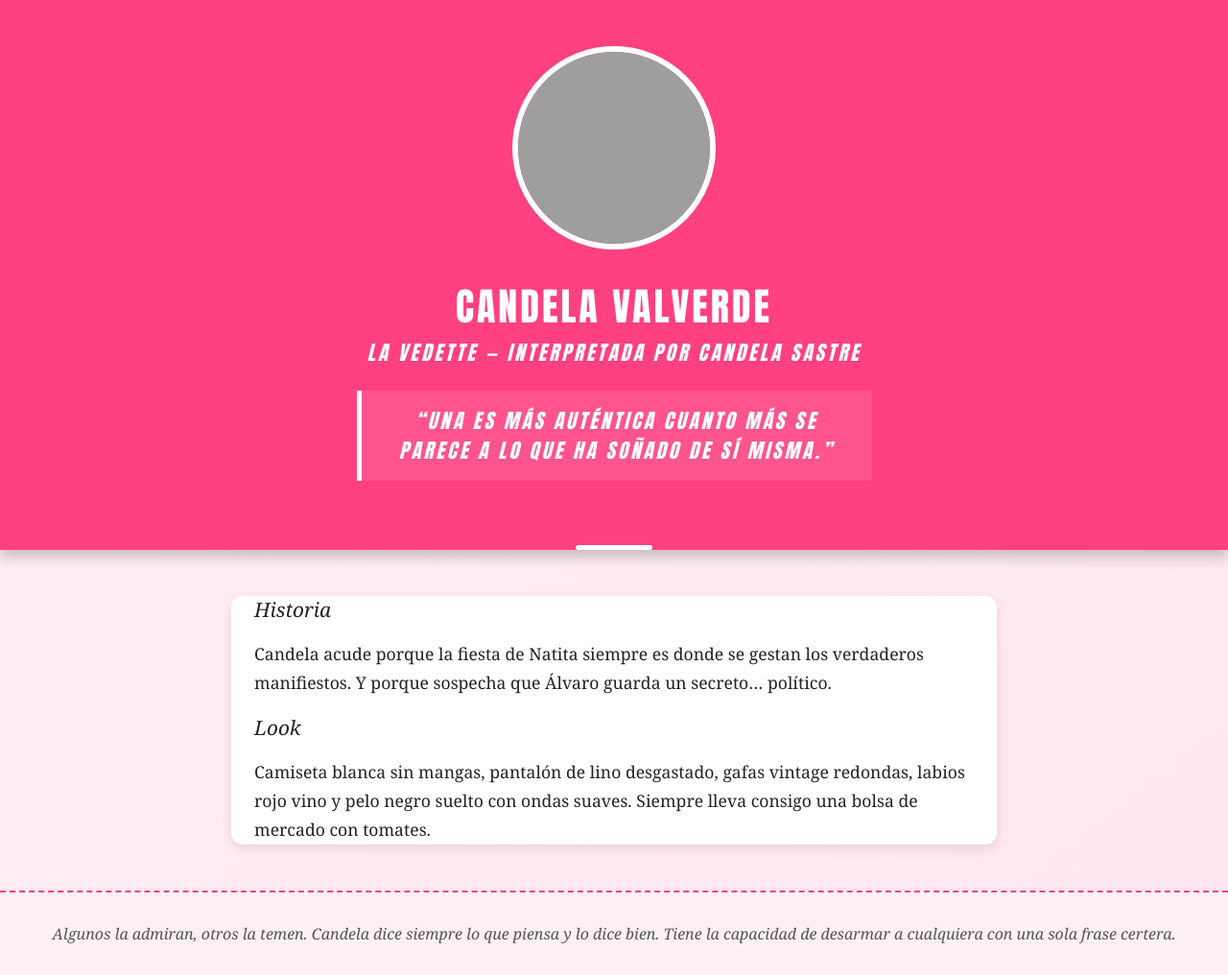
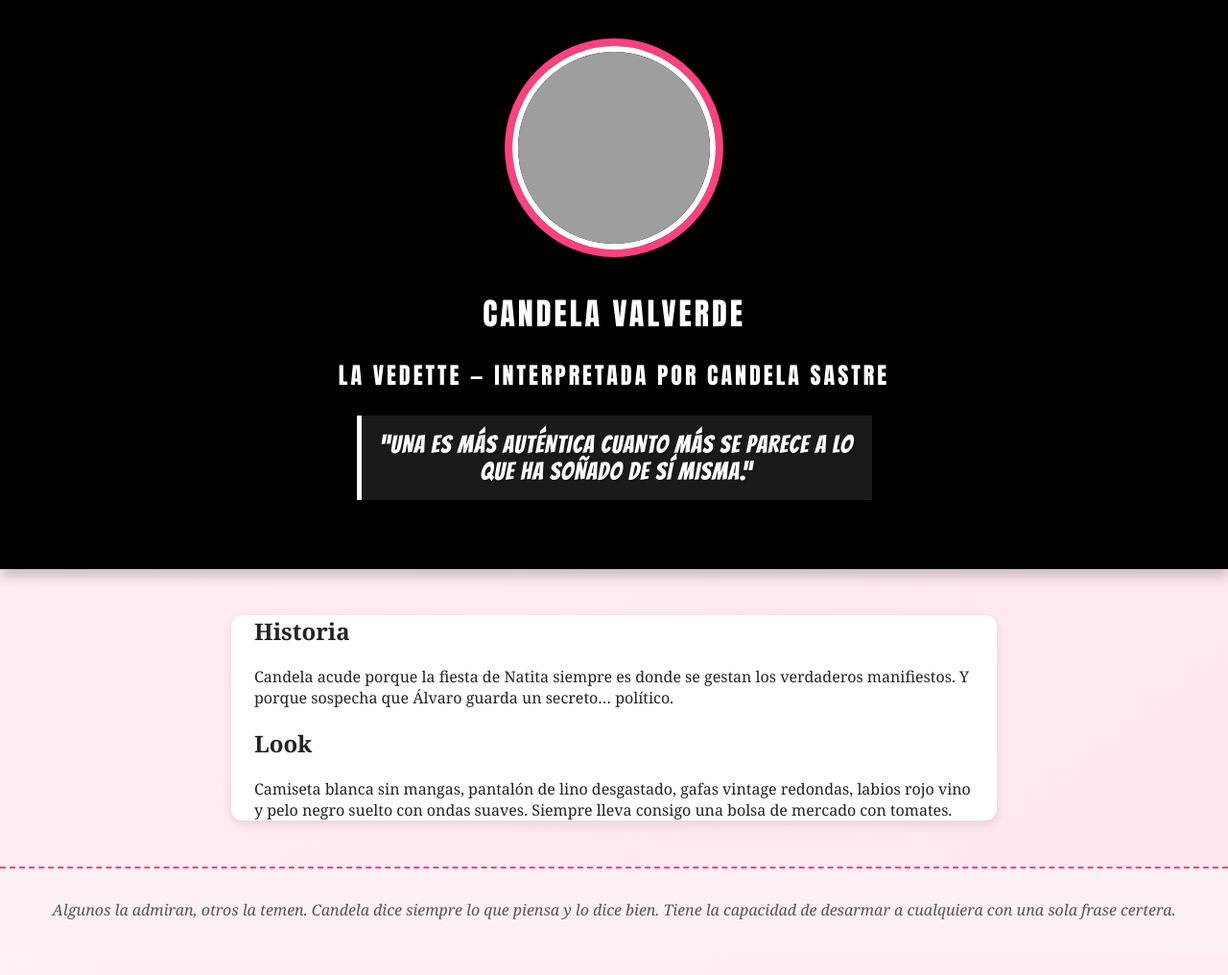
Before and after one commit to natitacruz/amigasalbordedeunataquedenervios, a Jekyll site: the page built from _reparto/candela.md, in a window 1280 px wide. Shown: the whole page at 96% size. Built offline with Jekyll 4.4.1, drawn with Linux system fonts in a browser that asks for light colours; after the commit the page ends 991 px from its top, so only the background shows below that; grey boxes are pictures that could not be loaded.

Commit message:
Update character.html

```diff
--- a/_layouts/character.html
+++ b/_layouts/character.html
@@ -4,12 +4,14 @@
   <meta charset="UTF-8">
   <title>{{ page.name }} — {{ page.title }}</title>
   <meta name="viewport" content="width=device-width, initial-scale=1.0">
+  <link href="https://fonts.googleapis.com/css2?family=Bangers&display=swap" rel="stylesheet">
   <style>
     body {
       margin: 0;
       font-family: 'Georgia', 'Helvetica Neue', sans-serif;
       background: linear-gradient(to bottom right, #fff0f5, #ffe6f0);
       color: #222;
+      transition: background 1s ease;
     }
 
     header {
@@ -22,18 +24,11 @@
       letter-spacing: 3px;
       box-shadow: 0 8px 12px rgba(0,0,0,0.2);
       position: relative;
+      transition: background-color 0.5s ease-in-out;
     }
 
-    header::after {
-      content: "";
-      position: absolute;
-      bottom: 0;
-      left: 50%;
-      transform: translateX(-50%);
-      width: 80px;
-      height: 5px;
-      background: white;
-      border-radius: 10px;
+    header:hover {
+      background-color: #000; /* efecto teatral */
     }
 
     header img {
@@ -44,30 +39,26 @@
       border: 6px solid white;
       box-shadow: 0 0 0 8px {{ page.color }};
       margin-bottom: 1rem;
+      transition: transform 0.4s ease, box-shadow 0.3s ease-in-out;
     }
 
-    h1 {
-      margin: 0.5rem 0 0;
-      font-size: 2.5rem;
-      font-weight: 900;
+    header img:hover {
+      transform: scale(1.05) rotate(-2deg);
+      box-shadow: 0 0 20px 6px white;
     }
 
-    h2 {
-      font-style: italic;
-      font-weight: 300;
-      font-size: 1.3rem;
-      margin-top: 0.2rem;
+    h1, h2, blockquote {
+      transition: transform 0.3s ease-in-out, color 0.3s ease;
     }
 
-    blockquote {
-      font-size: 1.3rem;
-      font-style: italic;
-      color: white;
-      margin: 1.5rem auto;
-      max-width: 500px;
-      background: rgba(255, 255, 255, 0.1);
-      padding: 1rem;
-      border-left: 5px solid white;
+    h1:hover {
+      transform: scale(1.05);
+      color: #ffe600;
+    }
+
+    blockquote:hover {
+      transform: scale(1.02);
+      color: #fff0f0;
     }
 
     main {
@@ -77,10 +68,11 @@
       background: white;
       border-radius: 12px;
       box-shadow: 0 4px 12px rgba(0,0,0,0.1);
+      transition: box-shadow 0.3s ease;
     }
 
-    section {
-      margin-bottom: 2.5rem;
+    main:hover {
+      box-shadow: 0 10px 30px rgba(0,0,0,0.2);
     }
 
     h3 {
@@ -89,11 +81,12 @@
       border-left: 6px solid {{ page.color }};
       padding-left: 1rem;
       margin-bottom: 1rem;
+      transition: color 0.3s ease, border-color 0.3s ease;
     }
 
-    p {
-      line-height: 1.7;
-      font-size: 1.1rem;
+    h3:hover {
+      color: black;
+      border-color: black;
     }
 
     footer {
@@ -104,7 +97,45 @@
       font-style: italic;
       background: #fdf0f5;
       border-top: 2px dashed {{ page.color }};
+      transition: background 0.4s ease;
     }
+
+    footer:hover {
+      background: #fcd9e8;
+    }
+
+    /* Animación de entrada */
+    @keyframes revealFromBottom {
+      0% {
+        transform: translateY(30px);
+        opacity: 0;
+      }
+      100% {
+        transform: translateY(0px);
+        opacity: 1;
+      }
+    }
+
+    body {
+      animation: revealFromBottom 1s ease-out;
+    }
+
+    /* Fuente Bangers para el blockquote */
+    blockquote {
+      font-family: 'Bangers', cursive;
+      font-size: 1.6rem;
+      font-style: normal;
+      color: white;
+      background: rgba(255, 255, 255, 0.1);
+      margin: 1.5rem auto;
+      max-width: 500px;
+      padding: 1rem;
+      border-left: 5px solid white;
+      transition: transform 0.3s ease-in-out, color 0.3s ease;
+      letter-spacing: 1px;
+      text-shadow: 2px 2px #00000030;
+    }
+
   </style>
 </head>
 <body>
```
